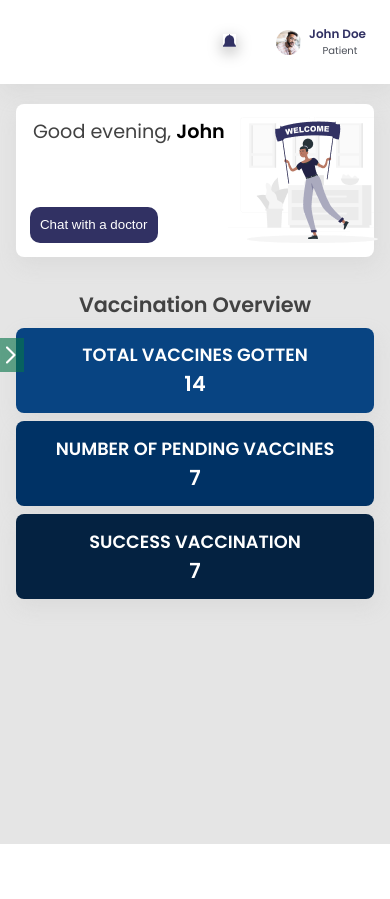
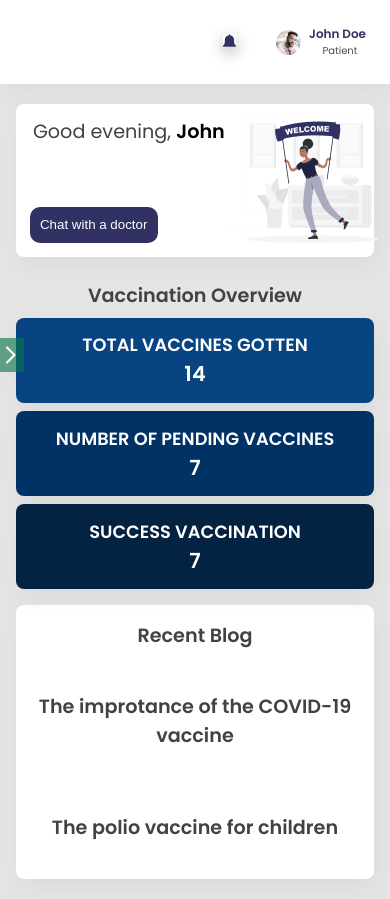
Before and after one commit to BanksMustapha7/antigen, a React (Create React App) app: page /Dashboard in a window 390 px wide. Before the commit the page ends 844 px from the top, so only its background shows below. Built offline with nearby package versions, Linux system fonts and the light colour scheme.

Commit message:
Recent blog to Mobile Home

```diff
--- a/src/Pages/Dashboard/Home/Home.jsx
+++ b/src/Pages/Dashboard/Home/Home.jsx
@@ -55,7 +55,26 @@ function Home() {
           </div>
         </div>
 
-        <div className="box 2"></div>
+        <div className="card rBlog">
+          <h3>Recent Blog</h3>
+
+          <div className="reads">
+            <img src="" alt="" />
+            <div className="box">
+              <p>3 mins read</p>
+              <h3>The improtance of the COVID-19 vaccine</h3>
+              <small>Read Blog -></small>
+            </div>
+          </div>
+          <div className="reads">
+            <img src="" alt="" />
+            <div className="box">
+              <p>5 mins read</p>
+              <h3>The polio vaccine for children</h3>
+              <small>Read blog -></small>
+            </div>
+          </div>
+        </div>
       </div>
     </div>
   );
--- a/src/Pages/Dashboard/Home/home.css
+++ b/src/Pages/Dashboard/Home/home.css
@@ -12,7 +12,7 @@
 
 .top .box1 {
     display: grid;
-    gap: 2rem;
+    gap: 1.5rem;
 }
 
 .greet {
@@ -50,6 +50,7 @@
     font-family: 'Poppins';
     color: #424242;
     margin-bottom: .5rem;
+    font-size: 1.2rem;
 }
 
 .vaccineCount .boxes {
@@ -62,3 +63,16 @@
     color: #fff;
     font-family: 'Poppins';
 }
+
+.rBlog {
+    display: grid;
+    margin-top: 1rem;
+    background-color: #fff;
+    padding: 1rem 1.2rem;
+}
+
+.rBlog h3 {
+    color: #424242;
+    font-family: 'Poppins';
+    font-size: 1.2rem;
+}
--- a/src/Pages/Dashboard/dashboard.css
+++ b/src/Pages/Dashboard/dashboard.css
@@ -228,5 +228,6 @@
 
     .main {
         padding: 1.2rem 1rem;
+        /* background-color: #fff; */
     }
 }
```
